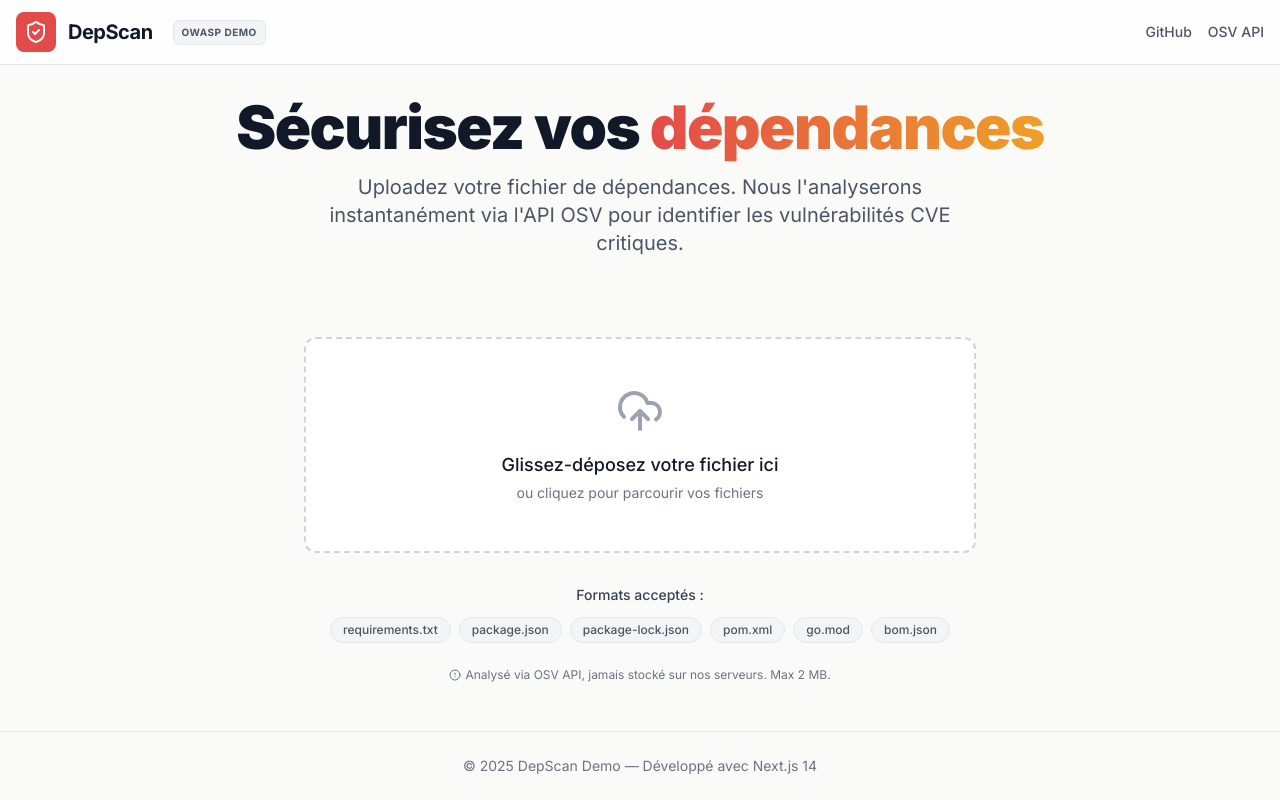
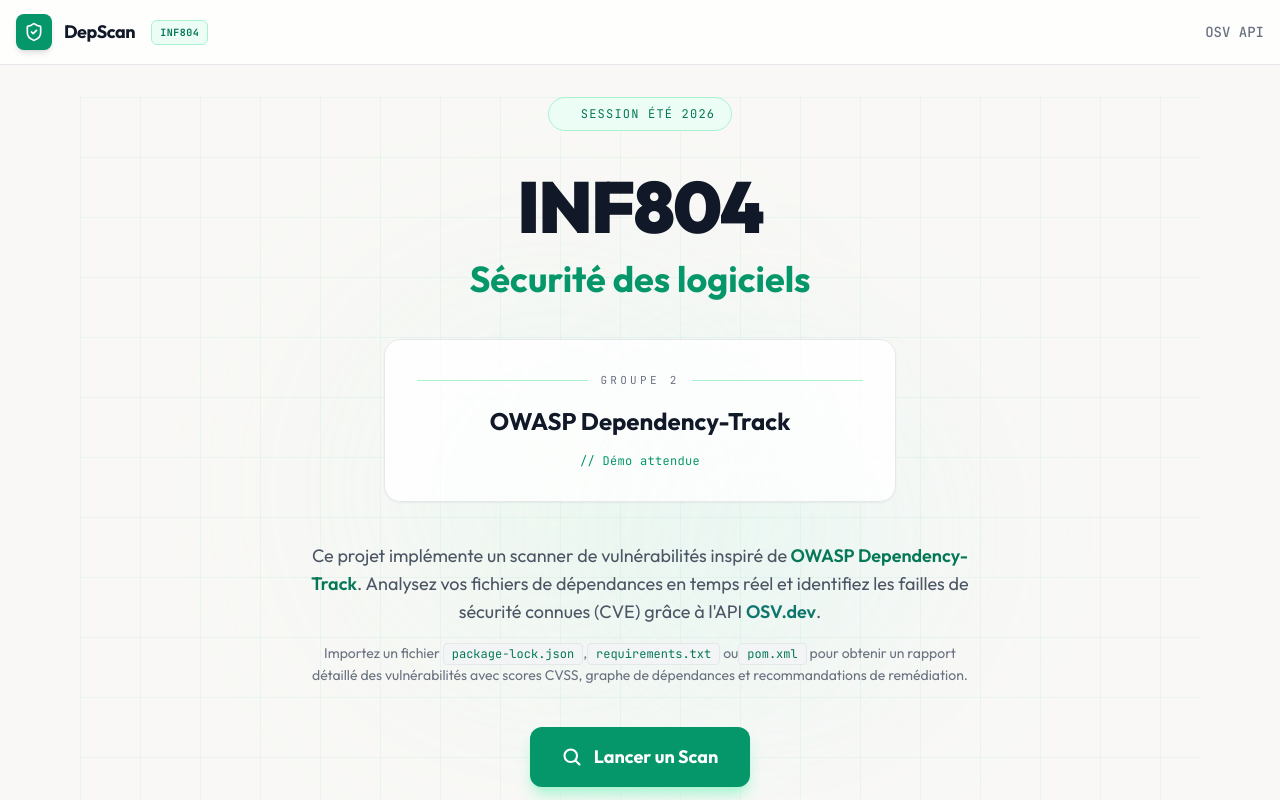
Before and after one commit to barryaliou980/INF804-OWASP-Dependency-Track, a Next.js app: page / in a window 1280 px wide. Shown: the top 800 px of the page. Built offline with nearby package versions, Linux system fonts and the light colour scheme.

Commit message:
feat: redesign landing page with custom branding, animations, and new upload route

```diff
--- a/app/globals.css
+++ b/app/globals.css
@@ -4,8 +4,8 @@
 
 @layer base {
   :root {
-    --background: 60 9.1% 97.8%;
-    --foreground: 20 14.3% 4.1%;
+    --background: 40 20% 97%;
+    --foreground: 220 20% 10%;
   }
 }
 
@@ -13,3 +13,74 @@
   background-color: hsl(var(--background));
   color: hsl(var(--foreground));
 }
+
+/* Subtle grid background */
+.cyber-grid {
+  background-image:
+    linear-gradient(rgba(16, 185, 129, 0.06) 1px, transparent 1px),
+    linear-gradient(90deg, rgba(16, 185, 129, 0.06) 1px, transparent 1px);
+  background-size: 60px 60px;
+}
+
+/* Animations */
+@keyframes fade-in {
+  from { opacity: 0; }
+  to { opacity: 1; }
+}
+
+@keyframes slide-up {
+  from {
+    opacity: 0;
+    transform: translateY(30px);
+  }
+  to {
+    opacity: 1;
+    transform: translateY(0);
+  }
+}
+
+@keyframes pulse-slow {
+  0%, 100% { opacity: 0.4; transform: scale(1); }
+  50% { opacity: 0.7; transform: scale(1.05); }
+}
+
+@keyframes ping-slow {
+  0% { opacity: 1; transform: scale(1); }
+  75%, 100% { opacity: 0; transform: scale(2); }
+}
+
+.animate-fade-in {
+  animation: fade-in 0.8s ease-out both;
+}
+
+.animate-slide-up {
+  animation: slide-up 0.8s cubic-bezier(0.22, 1, 0.36, 1) both;
+}
+
+.animate-pulse-slow {
+  animation: pulse-slow 6s ease-in-out infinite;
+}
+
+.animate-ping-slow {
+  animation: ping-slow 2s cubic-bezier(0, 0, 0.2, 1) infinite;
+}
+
+.animation-delay-200 {
+  animation-delay: 200ms;
+}
+
+.animation-delay-400 {
+  animation-delay: 400ms;
+}
+
+.animation-delay-600 {
+  animation-delay: 600ms;
+}
+
+.animation-delay-800 {
+  animation-delay: 800ms;
+}
+
+.animation-delay-2000 {
+  animation-delay: 2000ms;
+}
--- a/app/layout.tsx
+++ b/app/layout.tsx
@@ -1,14 +1,15 @@
 import type { Metadata } from "next";
-import { Inter } from "next/font/google";
+import { JetBrains_Mono, Outfit } from "next/font/google";
 import "./globals.css";
 import { ShieldCheck } from "lucide-react";
 import { ToastProvider } from "@/components/toast-provider";
 
-const inter = Inter({ subsets: ["latin"] });
+const outfit = Outfit({ subsets: ["latin"], variable: "--font-display" });
+const jetbrains = JetBrains_Mono({ subsets: ["latin"], variable: "--font-mono" });
 
 export const metadata: Metadata = {
-  title: "DepScan - Dependency Vulnerability Scanner",
-  description: "Scanner de vulnérabilités pour vos dépendances open-source, inspiré de Dependency-Track.",
+  title: "DepScan - INF804 Sécurité des logiciels",
+  description: "Scanner de vulnérabilités pour vos dépendances open-source - Projet Groupe 2, OWASP Dependency-Track",
 };
 
 export default function RootLayout({
@@ -17,25 +18,22 @@
   children: React.ReactNode;
 }>) {
   return (
-    <html lang="fr" className="bg-[#F8F8F6]">
-      <body className={`${inter.className} min-h-screen flex flex-col`}>
-        <header className="sticky top-0 z-50 w-full border-b border-gray-200 bg-white/80 backdrop-blur-md">
+    <html lang="fr" className={`${outfit.variable} ${jetbrains.variable}`}>
+      <body className="font-sans min-h-screen flex flex-col bg-[hsl(40,20%,97%)]">
+        <header className="sticky top-0 z-50 w-full border-b border-gray-200 bg-white/80 backdrop-blur-xl">
           <div className="container mx-auto px-4 h-16 flex items-center justify-between">
             <a href="/" className="flex items-center gap-3">
-              <div className="bg-[#E24B4A] p-2 rounded-lg">
-                <ShieldCheck className="w-6 h-6 text-white" />
+              <div className="bg-emerald-600 p-2 rounded-lg shadow-md">
+                <ShieldCheck className="w-5 h-5 text-white" />
               </div>
-              <span className="text-xl font-bold tracking-tight text-gray-900">DepScan</span>
-              <span className="px-2 py-1 bg-gray-100 text-gray-600 text-[10px] uppercase tracking-wider font-bold rounded-md ml-2 border border-gray-200">
-                OWASP Demo
+              <span className="text-lg font-bold tracking-tight text-gray-900 font-[family-name:var(--font-display)]">DepScan</span>
+              <span className="px-2 py-1 bg-emerald-50 text-emerald-700 text-[10px] uppercase tracking-wider font-bold rounded-md ml-1 border border-emerald-200 font-mono">
+                INF804
               </span>
             </a>
 
             <div className="flex items-center gap-4">
-              <a href="https://github.com" target="_blank" rel="noreferrer" className="text-sm font-medium text-gray-600 hover:text-gray-900 transition-colors">
-                GitHub
-              </a>
-              <a href="https://osv.dev" target="_blank" rel="noreferrer" className="text-sm font-medium text-gray-600 hover:text-gray-900 transition-colors">
+              <a href="https://osv.dev" target="_blank" rel="noreferrer" className="text-sm font-medium text-gray-500 hover:text-emerald-600 transition-colors font-mono">
                 OSV API
               </a>
             </div>
@@ -46,8 +44,8 @@
           {children}
         </main>
 
-        <footer className="py-6 text-center text-gray-500 text-sm border-t border-gray-200 mt-auto">
-          <p>&copy; 2025 DepScan Demo &mdash; Développé avec Next.js 14</p>
+        <footer className="py-6 text-center text-gray-400 text-xs border-t border-gray-200 mt-auto font-mono">
+          <p>INF804 &mdash; Sécurité des logiciels &mdash; Été 2026 &mdash; Groupe 2</p>
         </footer>
 
         <ToastProvider />
--- a/app/page.tsx
+++ b/app/page.tsx
@@ -1,19 +1,100 @@
-import { UploadZone } from '@/components/upload-zone';
+import Link from 'next/link';
 
 export default function Home() {
   return (
-    <div className="flex flex-col items-center justify-center min-h-[70vh] max-w-4xl mx-auto space-y-8 animate-in fade-in slide-in-from-bottom-4 duration-700">
-      <div className="text-center space-y-4">
-        <h1 className="text-4xl md:text-6xl font-black tracking-tight text-gray-900">
-          Sécurisez vos <span className="text-transparent bg-clip-text bg-gradient-to-r from-[#E24B4A] to-[#EF9F27]">dépendances</span>
-        </h1>
-        <p className="text-lg md:text-xl text-gray-600 max-w-2xl mx-auto leading-relaxed">
-          Uploadez votre fichier de dépendances. Nous l'analyserons instantanément via l'API OSV pour identifier les vulnérabilités CVE critiques.
-        </p>
-      </div>
+    <div className="relative min-h-[85vh] flex flex-col items-center justify-center overflow-hidden">
+      {/* Subtle grid background */}
+      <div className="absolute inset-0 cyber-grid" />
 
-      <div className="w-full">
-        <UploadZone />
+      {/* Soft glow orbs */}
+      <div className="absolute top-1/4 left-1/4 w-96 h-96 bg-emerald-200/30 rounded-full blur-[120px] animate-pulse-slow" />
+      <div className="absolute bottom-1/4 right-1/4 w-80 h-80 bg-teal-200/20 rounded-full blur-[100px] animate-pulse-slow animation-delay-2000" />
+
+      {/* Content */}
+      <div className="relative z-10 max-w-4xl mx-auto text-center space-y-10 px-4">
+
+        {/* Course badge */}
+        <div className="inline-flex items-center gap-2 px-4 py-2 rounded-full border border-emerald-200 bg-emerald-50 animate-fade-in">
+          <span className="w-2 h-2 rounded-full bg-emerald-500 animate-ping-slow" />
+          <span className="font-mono text-xs tracking-widest text-emerald-700 uppercase">
+            Session Été 2026
+          </span>
+        </div>
+
+        {/* Main title */}
+        <div className="space-y-4 animate-slide-up">
+          <h1 className="font-display text-5xl md:text-7xl font-black tracking-tight text-gray-900 leading-[0.9]">
+            INF804
+          </h1>
+          <h2 className="font-display text-2xl md:text-4xl font-bold text-emerald-600">
+            Sécurité des logiciels
+          </h2>
+        </div>
+
+        {/* Team info card */}
+        <div className="relative mx-auto max-w-lg animate-slide-up animation-delay-200">
+          <div className="relative rounded-2xl border border-gray-200 bg-white/80 backdrop-blur-xl p-8 space-y-4 shadow-sm">
+            <div className="flex items-center justify-center gap-3">
+              <div className="h-px flex-1 bg-emerald-200" />
+              <span className="font-mono text-[11px] tracking-[0.3em] text-gray-500 uppercase">Groupe 2</span>
+              <div className="h-px flex-1 bg-emerald-200" />
+            </div>
+            <h3 className="text-xl md:text-2xl font-bold text-gray-900">
+              OWASP Dependency-Track
+            </h3>
+            <p className="font-mono text-xs text-emerald-600 tracking-wide">
+              // Démo attendue
+            </p>
+          </div>
+        </div>
+
+        {/* Description */}
+        <div className="max-w-2xl mx-auto space-y-4 animate-slide-up animation-delay-400">
+          <p className="text-gray-600 text-base md:text-lg leading-relaxed">
+            Ce projet implémente un scanner de vulnérabilités inspiré de
+            <span className="text-emerald-700 font-semibold"> OWASP Dependency-Track</span>.
+            Analysez vos fichiers de dépendances en temps réel et identifiez les failles de sécurité
+            connues (CVE) grâce à l&apos;API <span className="text-teal-700 font-semibold">OSV.dev</span>.
+          </p>
+          <p className="text-gray-500 text-sm leading-relaxed">
+            Importez un fichier <code className="px-2 py-0.5 rounded bg-gray-100 border border-gray-200 text-emerald-700 font-mono text-xs">package-lock.json</code>,
+            <code className="px-2 py-0.5 rounded bg-gray-100 border border-gray-200 text-emerald-700 font-mono text-xs">requirements.txt</code> ou
+            <code className="px-2 py-0.5 rounded bg-gray-100 border border-gray-200 text-emerald-700 font-mono text-xs">pom.xml</code> pour
+            obtenir un rapport détaillé des vulnérabilités avec scores CVSS, graphe de dépendances
+            et recommandations de remédiation.
+          </p>
+        </div>
+
+        {/* CTA Button */}
+        <div className="animate-slide-up animation-delay-600">
+          <Link
+            href="/upload"
+            className="group relative inline-flex items-center gap-3 px-8 py-4 rounded-xl font-bold text-lg text-white bg-emerald-600 shadow-lg shadow-emerald-200 hover:shadow-xl hover:shadow-emerald-300 hover:bg-emerald-700 transition-all duration-300 hover:scale-105"
+          >
+            <svg className="w-5 h-5 transition-transform group-hover:rotate-12" fill="none" viewBox="0 0 24 24" stroke="currentColor" strokeWidth={2.5}>
+              <path strokeLinecap="round" strokeLinejoin="round" d="M21 21l-5.197-5.197m0 0A7.5 7.5 0 105.196 5.196a7.5 7.5 0 0010.607 10.607z" />
+            </svg>
+            Lancer un Scan
+          </Link>
+        </div>
+
+        {/* Bottom stats */}
+        <div className="flex items-center justify-center gap-8 pt-4 animate-slide-up animation-delay-800">
+          <div className="text-center">
+            <div className="font-mono text-2xl font-bold text-gray-900">OSV</div>
+            <div className="text-[11px] text-gray-400 uppercase tracking-wider">API Source</div>
+          </div>
+          <div className="w-px h-10 bg-gray-200" />
+          <div className="text-center">
+            <div className="font-mono text-2xl font-bold text-gray-900">CVSS</div>
+            <div className="text-[11px] text-gray-400 uppercase tracking-wider">Scoring</div>
+          </div>
+          <div className="w-px h-10 bg-gray-200" />
+          <div className="text-center">
+            <div className="font-mono text-2xl font-bold text-gray-900">SBOM</div>
+            <div className="text-[11px] text-gray-400 uppercase tracking-wider">Analysis</div>
+          </div>
+        </div>
       </div>
     </div>
   );
--- /dev/null
+++ b/app/upload/page.tsx
@@ -0,0 +1,20 @@
+import { UploadZone } from '@/components/upload-zone';
+
+export default function UploadPage() {
+  return (
+    <div className="flex flex-col items-center justify-center min-h-[70vh] max-w-4xl mx-auto space-y-8">
+      <div className="text-center space-y-4">
+        <h1 className="text-3xl md:text-5xl font-black tracking-tight text-gray-900">
+          Scanner vos <span className="text-emerald-600">dépendances</span>
+        </h1>
+        <p className="text-base md:text-lg text-gray-600 max-w-2xl mx-auto leading-relaxed">
+          Uploadez votre fichier de dépendances. Nous l&apos;analyserons instantanément via l&apos;API OSV pour identifier les vulnérabilités CVE critiques.
+        </p>
+      </div>
+
+      <div className="w-full">
+        <UploadZone />
+      </div>
+    </div>
+  );
+}
--- a/tailwind.config.ts
+++ b/tailwind.config.ts
@@ -8,23 +8,14 @@
   ],
   theme: {
     extend: {
+      fontFamily: {
+        sans: ["var(--font-display)", "system-ui", "sans-serif"],
+        display: ["var(--font-display)", "system-ui", "sans-serif"],
+        mono: ["var(--font-mono)", "monospace"],
+      },
       colors: {
         background: "hsl(var(--background))",
         foreground: "hsl(var(--foreground))",
-      },
-      keyframes: {
-        "fade-in": {
-          "0%": { opacity: "0" },
-          "100%": { opacity: "1" },
-        },
-        "slide-in-from-bottom": {
-          "0%": { transform: "translateY(8px)", opacity: "0" },
-          "100%": { transform: "translateY(0)", opacity: "1" },
-        },
-      },
-      animation: {
-        "fade-in": "fade-in 0.5s ease-out",
-        "slide-up": "slide-in-from-bottom 0.5s ease-out",
       },
     },
   },
```
